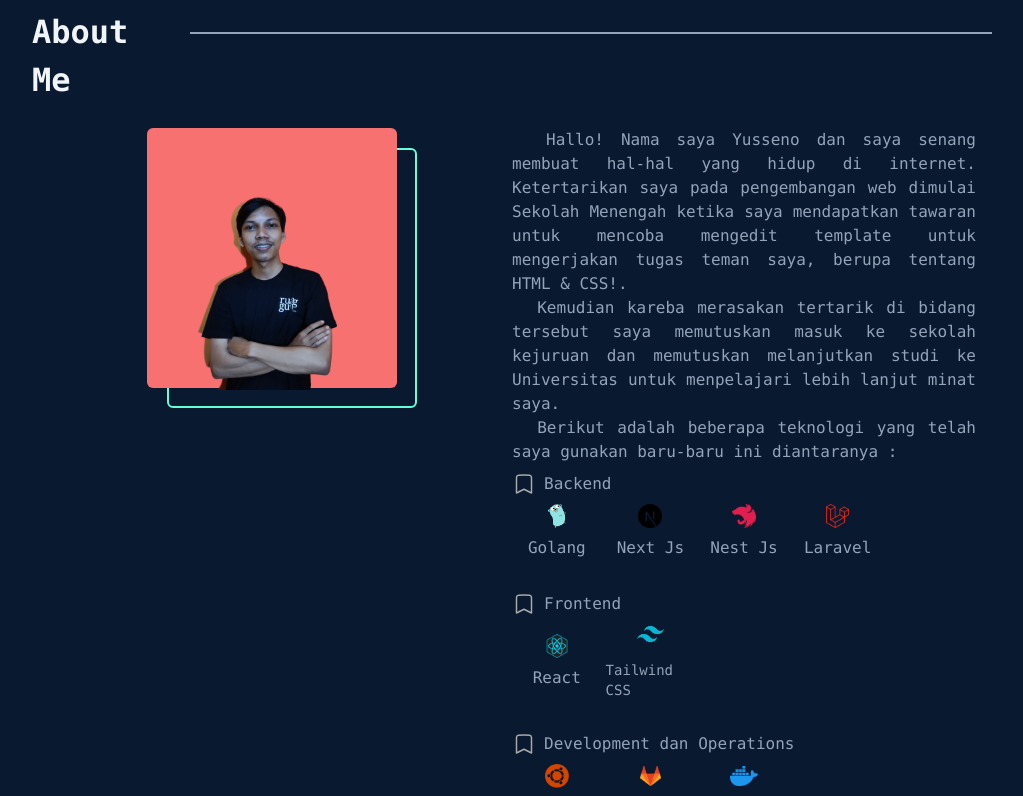
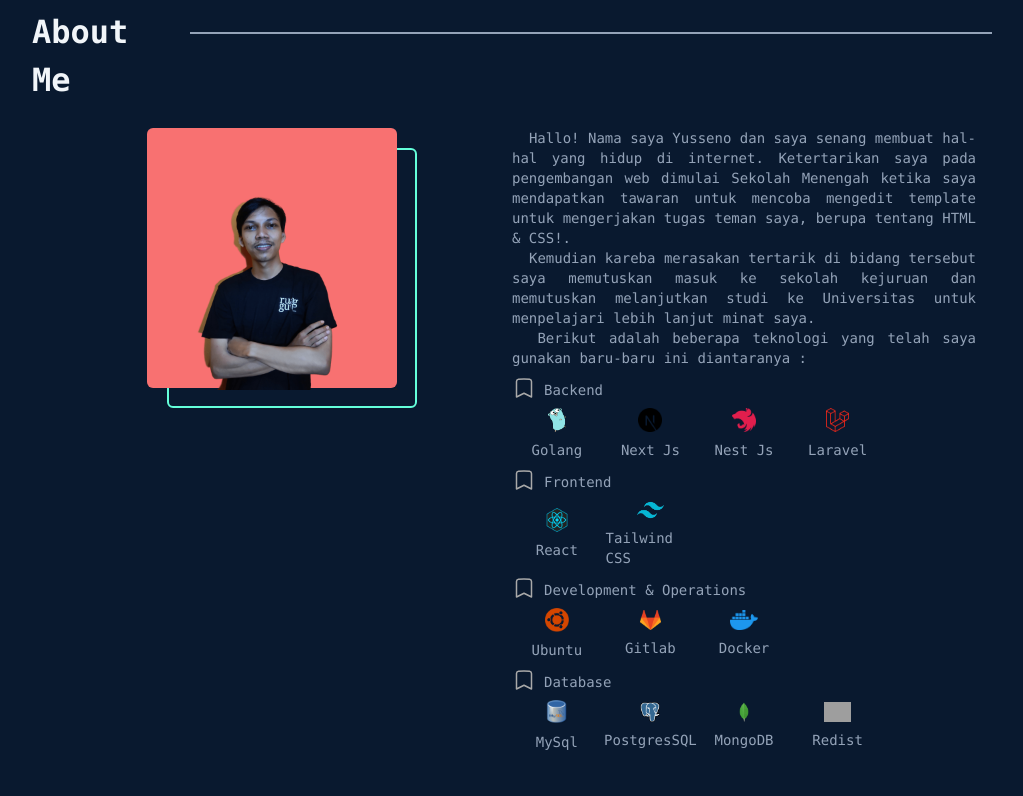
Before and after one commit to yusseno/portofolio-v2, a React (Create React App) app: page / in a window 1280 px wide. Shown: the part 840-1636 px from the top of the page, without its empty margins (128-1151 px from the left). Built offline with nearby package versions, Linux system fonts and the light colour scheme; grey boxes are pictures that could not be loaded.

Commit message:
change font size about

```diff
--- a/src/components/About.jsx
+++ b/src/components/About.jsx
@@ -40,7 +40,7 @@ const About = () => {
                     </div>
                 </figure>
                 <article className="mt-[310px] lg:mt-0 lg:mr-4">
-                    <p className="text-slate-400 text-justify text-[16px]"> &nbsp; Hallo! Nama saya Yusseno dan saya senang membuat hal-hal yang hidup di internet. Ketertarikan saya pada pengembangan web dimulai Sekolah Menengah ketika saya mendapatkan tawaran untuk mencoba mengedit template untuk mengerjakan tugas teman saya, berupa tentang HTML & CSS!. <br />
+                    <p className="text-slate-400 text-xs lg:text-sm text-justify text-[16px]"> &nbsp; Hallo! Nama saya Yusseno dan saya senang membuat hal-hal yang hidup di internet. Ketertarikan saya pada pengembangan web dimulai Sekolah Menengah ketika saya mendapatkan tawaran untuk mencoba mengedit template untuk mengerjakan tugas teman saya, berupa tentang HTML & CSS!. <br />
                         &nbsp; Kemudian kareba merasakan tertarik di bidang tersebut saya memutuskan masuk ke sekolah kejuruan dan memutuskan melanjutkan studi ke Universitas untuk menpelajari lebih lanjut minat saya.<br />
                         &nbsp; Berikut adalah beberapa teknologi yang telah saya gunakan baru-baru ini diantaranya :
                     </p>
@@ -48,87 +48,84 @@ const About = () => {
                         <svg xmlns="http://www.w3.org/2000/svg" fill="none" viewBox="0 0 24 24" stroke-width="1.5" stroke="#A9A9A9" class="w-6 h-6 mt-2">
                             <path stroke-linecap="round" stroke-linejoin="round" d="M17.593 3.322c1.1.128 1.907 1.077 1.907 2.185V21L12 17.25 4.5 21V5.507c0-1.108.806-2.057 1.907-2.185a48.507 48.507 0 0111.186 0z" />
                         </svg>
-                        <p className="text-slate-400 ml-2 mt-2">Backend</p>
+                        <p className="text-slate-400 text-sm ml-2 mt-3">Backend</p>
                     </div>
                     <div className="grid grid-cols-2 lg:grid-cols-5 gap-1">
                         <div className="flex flex-col items-center justify-center">
                             <img src={Golang} alt='kosong' className="h-6 mt-2"></img>
-                            <p className="text-slate-400 mt-2">Golang</p>
+                            <p className="text-slate-400 text-xs lg:text-sm mt-2">Golang</p>
                         </div>
                         <div className="flex flex-col items-center justify-center">
                             <img src={NextJs} alt='kosong' className="h-6 mt-2"></img>
-                            <p className="text-slate-400 mt-2">Next Js</p>
+                            <p className="text-slate-400 text-xs lg:text-sm mt-2">Next Js</p>
                         </div>
                         <div className="flex flex-col items-center justify-center">
                             <img src={NestJs} alt='kosong' className="h-6 mt-2"></img>
-                            <p className="text-slate-400 mt-2">Nest Js</p>
+                            <p className="text-slate-400 text-xs lg:text-sm mt-2">Nest Js</p>
                         </div>
                         <div className="flex flex-col items-center justify-center">
                             <img src={Laravel} alt='kosong' className="h-6 mt-2"></img>
-                            <p className="text-slate-400 mt-2">Laravel</p>
+                            <p className="text-slate-400 text-xs lg:text-sm mt-2">Laravel</p>
                         </div>
                     </div>
-                    <br />
                     <div className="flex">
                         <svg xmlns="http://www.w3.org/2000/svg" fill="none" viewBox="0 0 24 24" stroke-width="1.5" stroke="#A9A9A9" class="w-6 h-6 mt-2">
                             <path stroke-linecap="round" stroke-linejoin="round" d="M17.593 3.322c1.1.128 1.907 1.077 1.907 2.185V21L12 17.25 4.5 21V5.507c0-1.108.806-2.057 1.907-2.185a48.507 48.507 0 0111.186 0z" />
                         </svg>
-                        <p className="text-slate-400 ml-2 mt-2">Frontend</p>
+                        <p className="text-slate-400 text-sm ml-2 mt-3">Frontend</p>
                     </div>
                     <div className="grid grid-cols-2 lg:grid-cols-5 gap-1">
                         <div className="flex flex-col items-center justify-center">
                             <img src={Reacts} alt='kosong' className="h-6 mt-2"></img>
-                            <p className="text-slate-400 mt-2">React</p>
+                            <p className="text-slate-400 text-xs lg:text-sm mt-2">React</p>
                         </div>
                         <div className="flex flex-col items-center justify-center">
                             <img src={Tailwind} alt='kosong' className="h-5 mt-2"></img>
-                            <p className="text-slate-400 text-[14px] lg:text-sm mt-2 lg:mt-4">Tailwind CSS</p>
+                            <p className="text-slate-400 text-xs lg:text-sm mt-2">Tailwind CSS</p>
                          </div>
                     </div>
-                    <br />
                     <div className="flex">
                         <svg xmlns="http://www.w3.org/2000/svg" fill="none" viewBox="0 0 24 24" stroke-width="1.5" stroke="#A9A9A9" class="w-6 h-6 mt-2">
                             <path stroke-linecap="round" stroke-linejoin="round" d="M17.593 3.322c1.1.128 1.907 1.077 1.907 2.185V21L12 17.25 4.5 21V5.507c0-1.108.806-2.057 1.907-2.185a48.507 48.507 0 0111.186 0z" />
                         </svg>
-                        <p className="text-slate-400 ml-2 mt-2">Development dan Operations</p>
+                        <p className="text-slate-400 text-sm ml-2 mt-3">Development & Operations</p>
                     </div>
                     <div className="grid grid-cols-2 lg:grid-cols-5 gap-1">
                         <div className="flex flex-col items-center justify-center">
                             <img src={Ubuntu} alt='kosong' className="h-6 mt-2"></img>
-                            <p className="text-slate-400 mt-2">Ubuntu</p>
+                            <p className="text-slate-400 text-xs lg:text-sm mt-2">Ubuntu</p>
                         </div>
                         <div className="flex flex-col items-center justify-center">
                             <img src={Gitlab} alt='kosong' className="h-5 mt-2"></img>
-                            <p className="text-slate-400 mt-2">Gitlab</p>
+                            <p className="text-slate-400 text-xs lg:text-sm mt-2">Gitlab</p>
                         </div>
                         <div className="flex flex-col items-center justify-center">
                             <img src={Docker} alt='kosong' className="h-5 mt-2"></img>
-                            <p className="text-slate-400 mt-2">Docker</p>
+                            <p className="text-slate-400 text-xs lg:text-sm mt-2">Docker</p>
                         </div>
                     </div>
-                    <br />
                     <div className="flex">
                         <svg xmlns="http://www.w3.org/2000/svg" fill="none" viewBox="0 0 24 24" stroke-width="1.5" stroke="#A9A9A9" class="w-6 h-6 mt-2">
                             <path stroke-linecap="round" stroke-linejoin="round" d="M17.593 3.322c1.1.128 1.907 1.077 1.907 2.185V21L12 17.25 4.5 21V5.507c0-1.108.806-2.057 1.907-2.185a48.507 48.507 0 0111.186 0z" />
                         </svg>
-                        <p className="text-slate-400 ml-2 mt-2">Database</p>
+                        <p className="text-slate-400 text-sm ml-2 mt-3">Database</p>
                     </div>
                     <div className="grid grid-cols-2 lg:grid-cols-5 gap-1">
                         <div className="flex flex-col items-center justify-center">
                             <img src={MySql} alt='kosong' className="h-6 mt-2"></img>
-                            <p className="text-slate-400 mt-2">MySql</p>
+                            <p className="text-slate-400 text-xs lg:text-sm mt-2">MySql</p>
                         </div>
                         <div className="flex flex-col items-center justify-center">
                             <img src={PostresSql} alt='kosong' className="h-5 mt-2"></img>
-                            <p className="text-slate-400 mt-2">PostgresSQL</p>
+                            <p className="text-slate-400 text-xs lg:text-sm mt-2">PostgresSQL</p>
                         </div>
                         <div className="flex flex-col items-center justify-center">
                             <img src={MongoDb} alt='kosong' className="h-5 mt-2"></img>
-                            <p className="text-slate-400 mt-2">MongoDB</p>
+                            <p className="text-slate-400 text-xs lg:text-sm mt-2">MongoDB</p>
                         </div>
                         <div className="flex flex-col items-center justify-center">
                             <img src={Redist} alt='kosong' className="h-5 mt-2"></img>
-                            <p className="text-slate-400 mt-2">Redist</p>
+                            <p className="text-slate-400 text-xs lg:text-sm mt-2">Redist</p>
                         </div>
                     </div>
                 </article>
```
